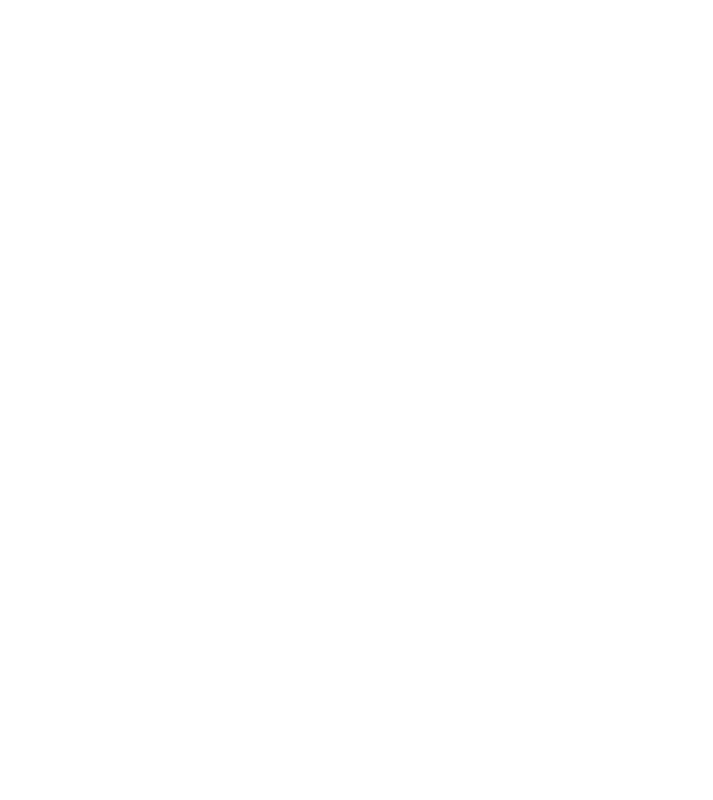
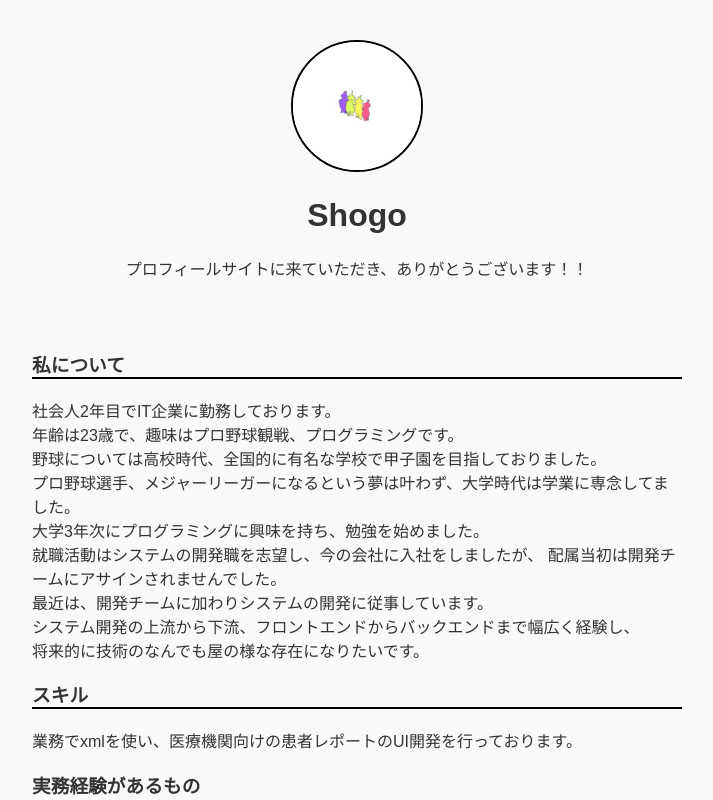
Before and after one commit to Shogo-Kai/my_profile, a React (Create React App) app: page / in a window 1280 px wide. Before the commit this address had no page. Shown: the top 800 px of the page, without its empty margins (283-996 px from the left). Built offline with nearby package versions, Linux system fonts and the light colour scheme.

Commit message:
ルートの削除

```diff
--- a/src/App.tsx
+++ b/src/App.tsx
@@ -1,11 +1,11 @@
 import React from 'react';
-import { Router } from './routes/Router';
+import { Home } from './pages/Home';
 import './App.css';
 
 const App: React.FC = () => {
   return (
     <div className="App">
-      <Router />
+      <Home />
     </div>
   );
 }
--- a/src/routes/Router.tsx
+++ /dev/null
@@ -1,13 +0,0 @@
-import React from 'react';
-import { BrowserRouter, Route, Routes } from 'react-router-dom';
-import { Home } from '../pages/Home';
-
-export const Router: React.FC = () => {
-  return (
-    <BrowserRouter>
-      <Routes>
-        <Route path="/my_profile/" element={<Home />} />
-      </Routes>
-    </BrowserRouter>
-  );
-};
```
